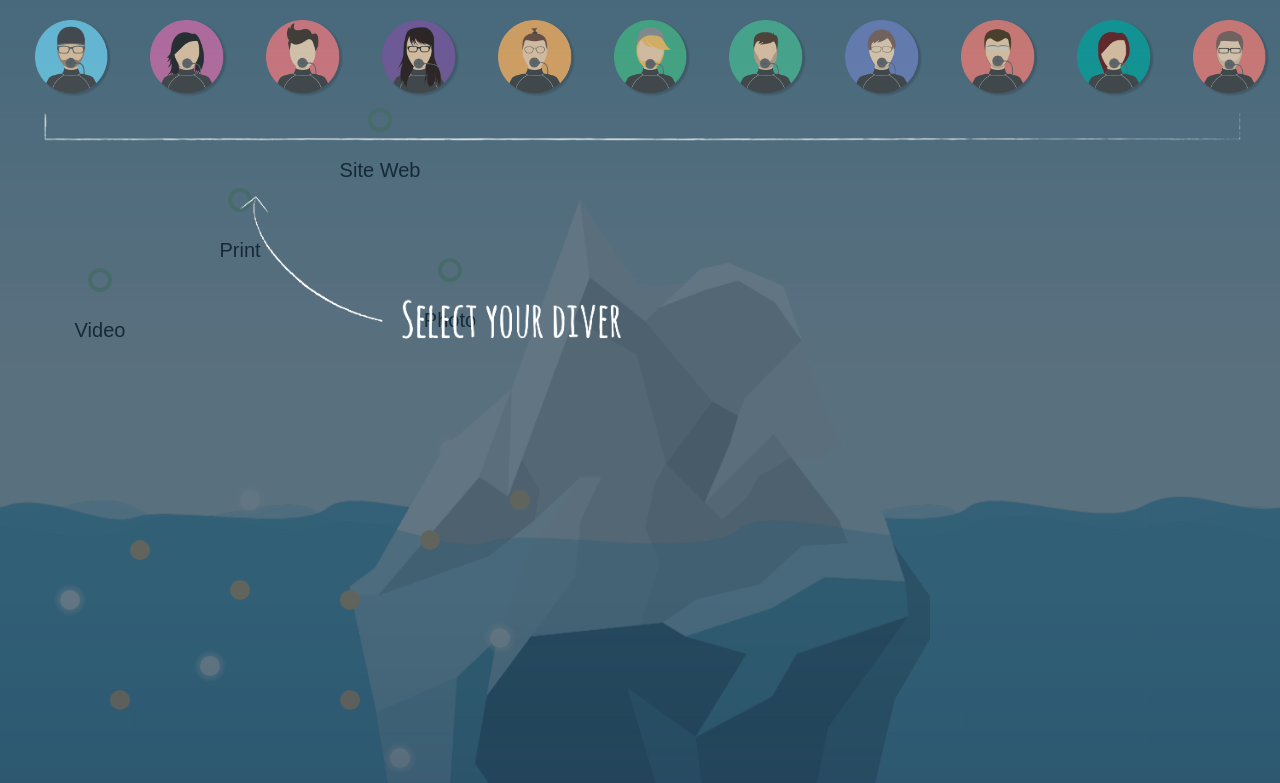
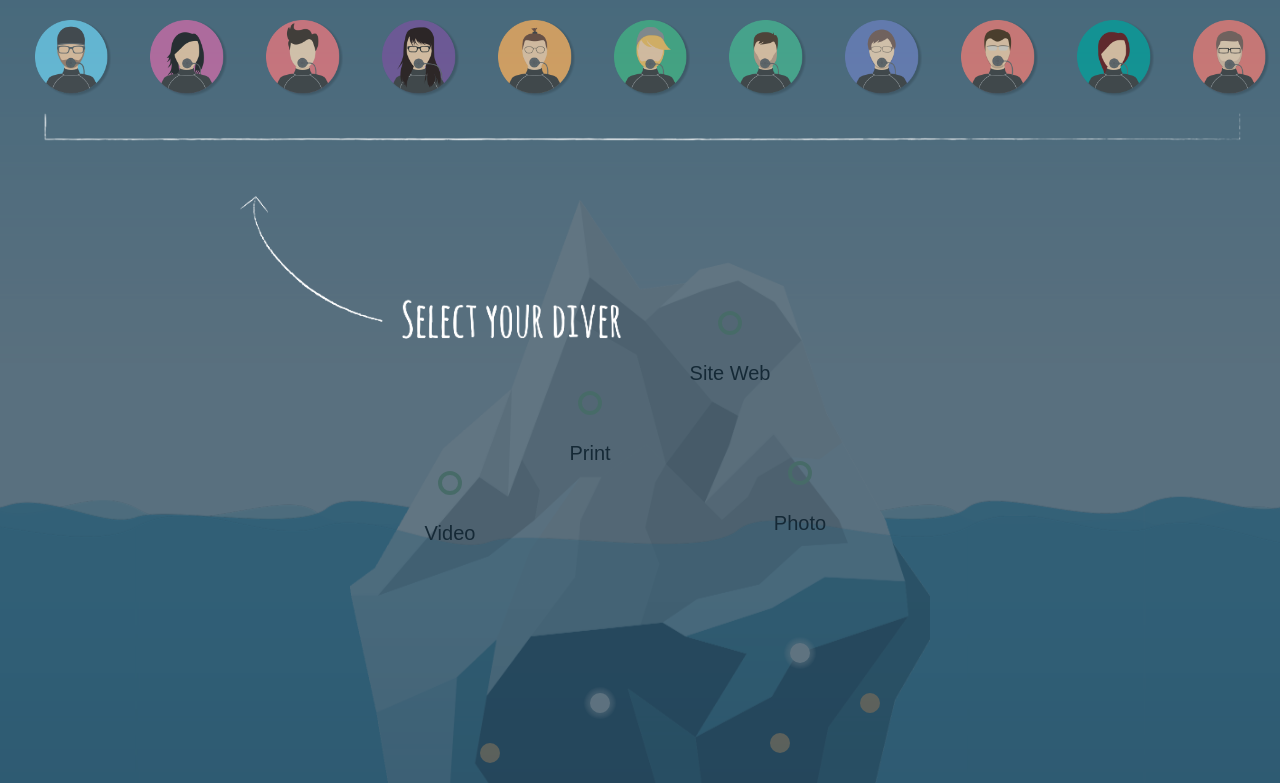
Before and after one commit to MatthieuHarbich-zz/iceberg, a plain HTML site: page index.html in a window 1280 px wide. Shown: the top 783 px of the page. Drawn offline with nearby package versions, Linux system fonts and the light colour scheme.

Commit message:
ready to merge

```diff
--- a/css/main.css
+++ b/css/main.css
@@ -132,6 +132,7 @@ textarea {
                 position:relative;
                 top:200px;
                 left:300px;
+                z-index:1;
                 /*-webkit-animation-name:             swing ;
                 -webkit-animation-duration:         10s;
                 -webkit-animation-iteration-count:  infinite;
@@ -182,7 +183,7 @@ textarea {
                 background: url('../layers/gradient.png') bottom left repeat-x;
                 position:absolute;
                 top:600px;
-                z-index:1053;
+                z-index:2;
 
             }
 
@@ -269,6 +270,10 @@ textarea {
                 z-index:1300;
             }
 
+            #holder{
+                z-index: 4;
+            }
+
 
 
 
@@ -337,6 +342,9 @@ textarea {
     *zoom: 1;
 }
 
+#holder{
+    z-index:222222222222222;
+}
 /* ==========================================================================
    Print styles
    ========================================================================== */
--- a/js/main.js
+++ b/js/main.js
@@ -6,19 +6,19 @@ $(function(){
 	var width = $(window).width();
 	var lefti = width/2 - 290;
 	$("#iceberg img").css({ left: lefti});
+	$("#holder").css({left:lefti, top:203+"px"})
+
 
 
 
 	$(window).on("resize", function(){
 		var w = $(window).width();
 
-		console.log(width);
-
 		var left = w/2 - 290;
-		console.log(left);
 
 		// $("#iceberg img").parent().css();
 		$("#iceberg img").css({ left: left});
+		$("#holder").css({left:left})
 	})
 
 
```
